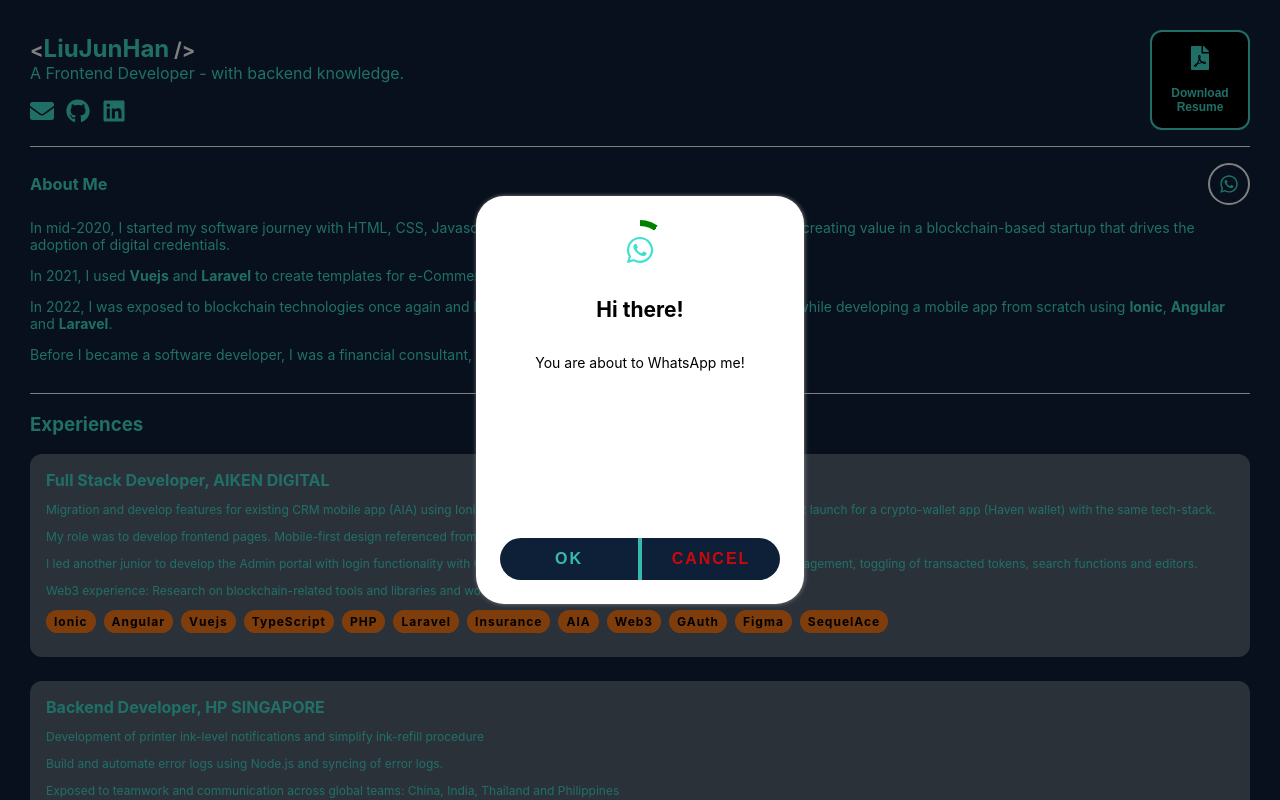
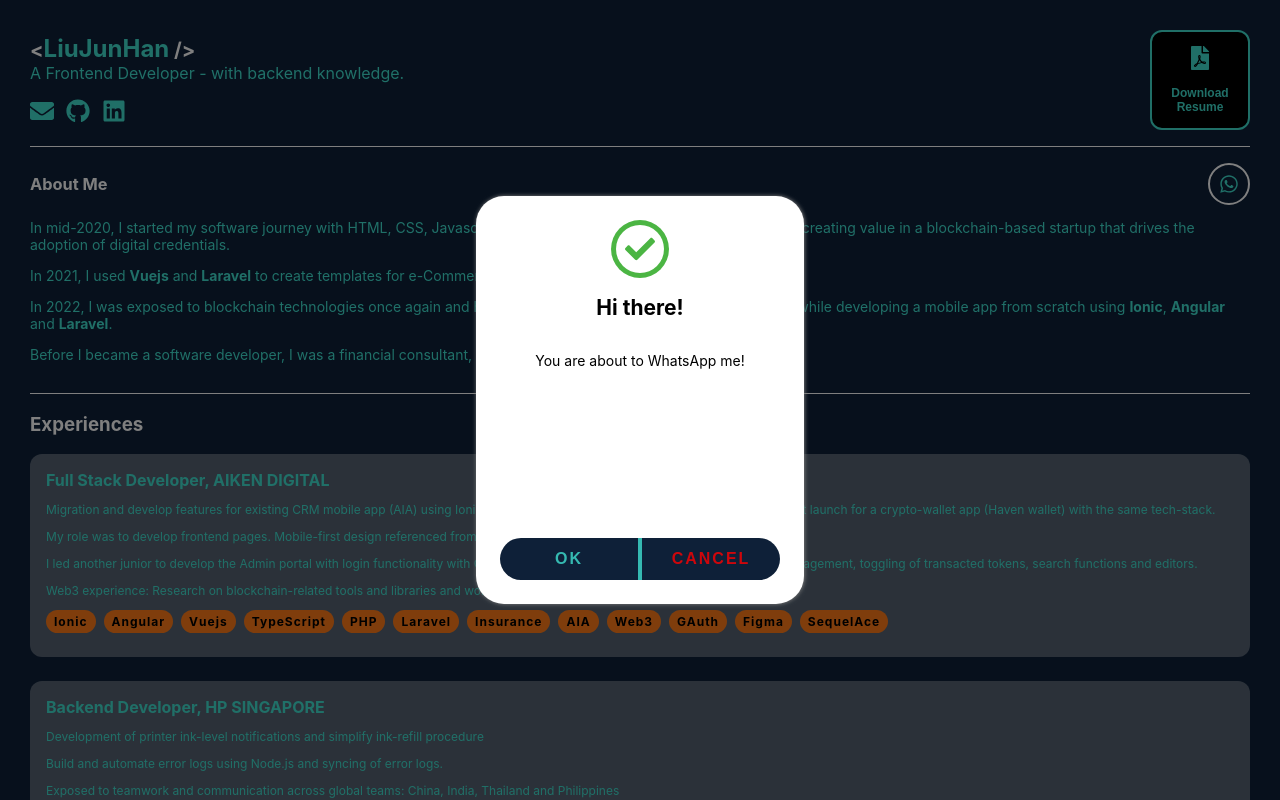
Before and after one commit to jun-han-github/dashboard, a React (Vite) app: page / in a window 1280 px wide. Both pictures are taken after a click on the element 1229 px from the left and 184 px from the top of the page. Shown: the top 800 px of the page. Built offline with nearby package versions, Linux system fonts and the light colour scheme.

Commit message:
feat: modal icon animation

```diff
--- a/src/components/modal/Modal.scss
+++ b/src/components/modal/Modal.scss
@@ -56,6 +56,7 @@
                 border-right: 2px solid #40E0D0;
                 border-top-left-radius: 24px;
                 border-bottom-left-radius: 24px;
+                color: #40E0D0;
             }
             :nth-child(2) {
                 border-left: 2px solid #40E0D0;
@@ -64,12 +65,10 @@
                 color: red;
             }
         }
-        // transition: transform 0.1s ease-in-out;
     }
 
     .open {
         box-shadow: 0.5px 0 4px grey;
-        // transform: translateX(250px);
     }
 }
 
@@ -78,12 +77,13 @@
     justify-content: center;
     align-items: center;
 
-    height: 60px;
-    width: 60px;
+    height: 58px;
+    width: 58px;
     position: relative;
     overflow: hidden;
     border-radius: 50%;
     animation: rotateBorder 0.5s linear 1;
+    animation-fill-mode: forwards;
 
     &::before {
         content: "";
@@ -97,9 +97,7 @@
 
     @keyframes rotateBorder {
         0% { transform: rotate(0deg); }
-        100% {
-            transform: rotate(360deg);
-        }
+        100% { transform: rotate(360deg); }
     }
 
     .icon {
@@ -117,8 +115,6 @@
 
     @keyframes inverseRotate {
         0% { transform: rotate(0deg); }
-        100% {
-            transform: rotate(-360deg);
-        }
+        100% { transform: rotate(-360deg); }
     }
 }
--- a/src/components/modal/Modal.tsx
+++ b/src/components/modal/Modal.tsx
@@ -1,42 +1,52 @@
-import { MouseEvent } from 'react';
+import { MouseEvent, useEffect, useRef, useState, ReactNode } from 'react';
 import './Modal.scss';
 import { FaCheck, FaExclamation, FaTimes, FaWhatsapp } from 'react-icons/fa';
 
 type ModalProp = {
     trigger: boolean;
     handleModal: () => void;
-    data?: {title: string, message: string, url: string};
+    data: {iconType: string, title: string, message: string, url: string};
 }
 
 const Icon = (type: string, size = 30) => {
-    let icon = null;
-    let color = null;
+    const color = useRef('');
+    const icon = useRef<ReactNode | null>(null);
+
+    const [borderColor, setBorderColor] = useState<string>('white');
 
     switch(type) {
         case 'whatsapp':
-            color = 'green';
-            icon = (<FaWhatsapp size={size} color={color} />);
+            color.current = 'green';
+            icon.current = (<FaWhatsapp size={size} color={color.current} />);
             break;
         case 'success':
-            color = 'green';
-            icon = (<FaCheck size={size} color={color} />);
+            color.current = '#4BB543';
+            icon.current = (<FaCheck size={size} color={color.current} />);
             break;
         case 'failed':
-            color = 'red';
-            icon = (<FaTimes size={size} color={color} />);
+            color.current = 'red';
+            icon.current = (<FaTimes size={size} color={color.current} />);
             break;
         case 'warning':
-            color = 'orange';
-            icon = (<FaExclamation size={size} color={color} />);
+            color.current = 'orange';
+            icon.current = (<FaExclamation size={size} color={color.current} />);
             break;
     }
 
+    useEffect(() => {
+        const timeout = setTimeout(() => {
+            setBorderColor(color.current);
+        }, 500);
+
+        return () => clearTimeout(timeout);
+    }, []);
+
     return (
         <div className="icon-border" style={{
-            backgroundImage: `conic-gradient(${color} 0deg, ${color} 36deg, white 36deg)`
+            backgroundImage: `conic-gradient(${color.current} 0deg, ${color.current} 36deg, ${borderColor} 36deg)`
         }}>
             <div className="icon">
-                { icon }
+                { icon.current }
             </div>
         </div>
     )
@@ -60,7 +70,7 @@ const Modal = ({ trigger, handleModal, data }: ModalProp) => {
         <div className="backdrop" style={active} onClick={handleModal}>
             <div className={`modal ${trigger ? 'open' : ''}`} onClick={preventModalClose}>
                 <div className="content">
-                    { Icon('whatsapp') }
+                    { Icon(data?.iconType) }
                     <h2>{data?.title}</h2>
                     <p>{data?.message}</p>
                 </div>
--- a/src/index.css
+++ b/src/index.css
@@ -9,8 +9,12 @@ body,
   box-sizing: border-box;
 }
 
-* {
+h2, p, a {
   color: #40e0d0;
+}
+
+h3 {
+  color: #ffffff;
 }
 
 ::-webkit-scrollbar {
--- a/src/pages/HomePage.scss
+++ b/src/pages/HomePage.scss
@@ -29,7 +29,7 @@
             margin: 0;
         }
 
-        .whatsapp-icon {
+        .about-whatsapp-icon {
             display: flex;
             justify-content: center;
             align-items: center;
--- a/src/pages/HomePage.tsx
+++ b/src/pages/HomePage.tsx
@@ -55,10 +55,12 @@ const HomePage = () => {
             <div className="about">
                 <div className="me">
                     <h3>About Me</h3>
-
-                    <Modal trigger={modalActivity} handleModal={handleModalClick} data={{title: 'Hi there!', message: 'You are about to WhatsApp me!', url: 'https://wa.me/+6591166202'}} />
-                    <div onClick={handleModalClick} className="whatsapp-icon">
-                        <FaWhatsapp size={20} color="green" />
+                    {
+                        modalActivity &&
+                        <Modal trigger={modalActivity} handleModal={handleModalClick} data={{iconType: 'success', title: 'Hi there!', message: 'You are about to WhatsApp me!', url: 'https://wa.me/+6591166202'}} />
+                    }
+                    <div onClick={handleModalClick} className="about-whatsapp-icon">
+                        <FaWhatsapp size={20} color="#40e0d0" />
                     </div>
 
                 </div>
```
